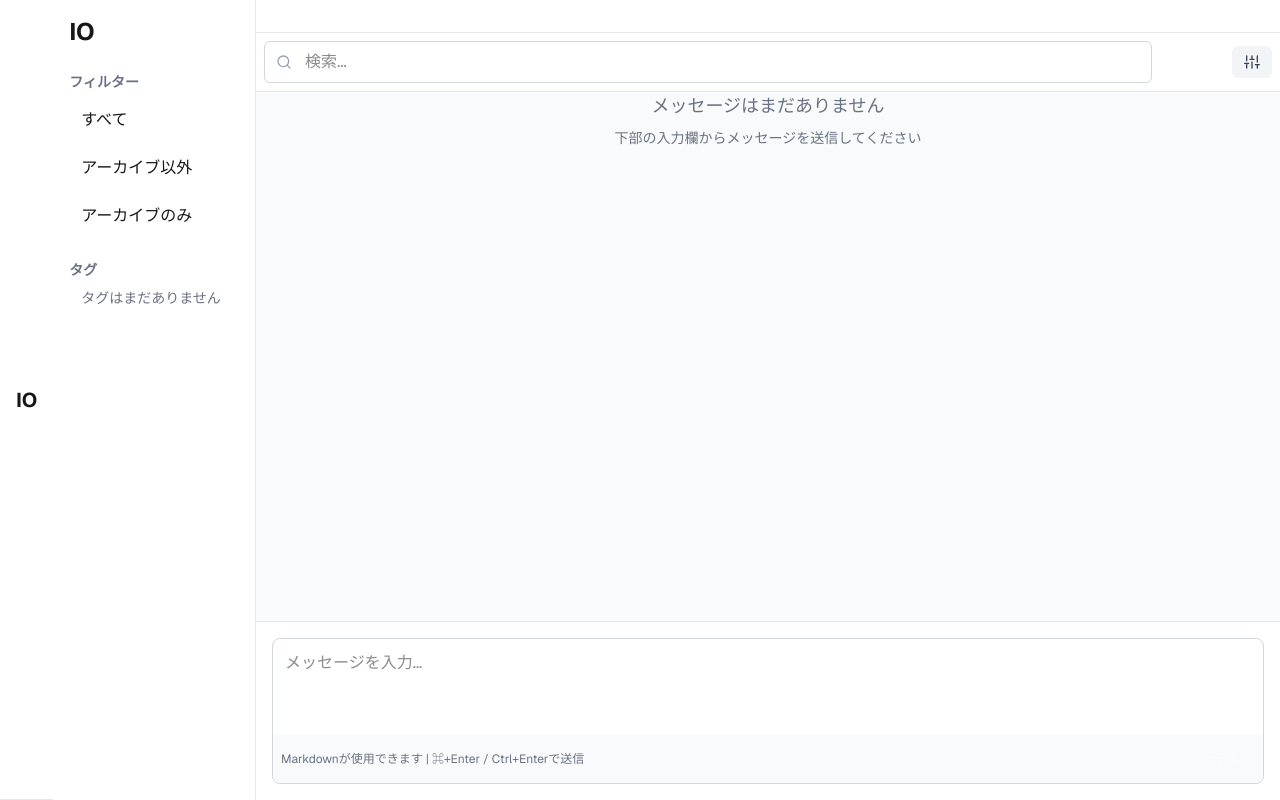
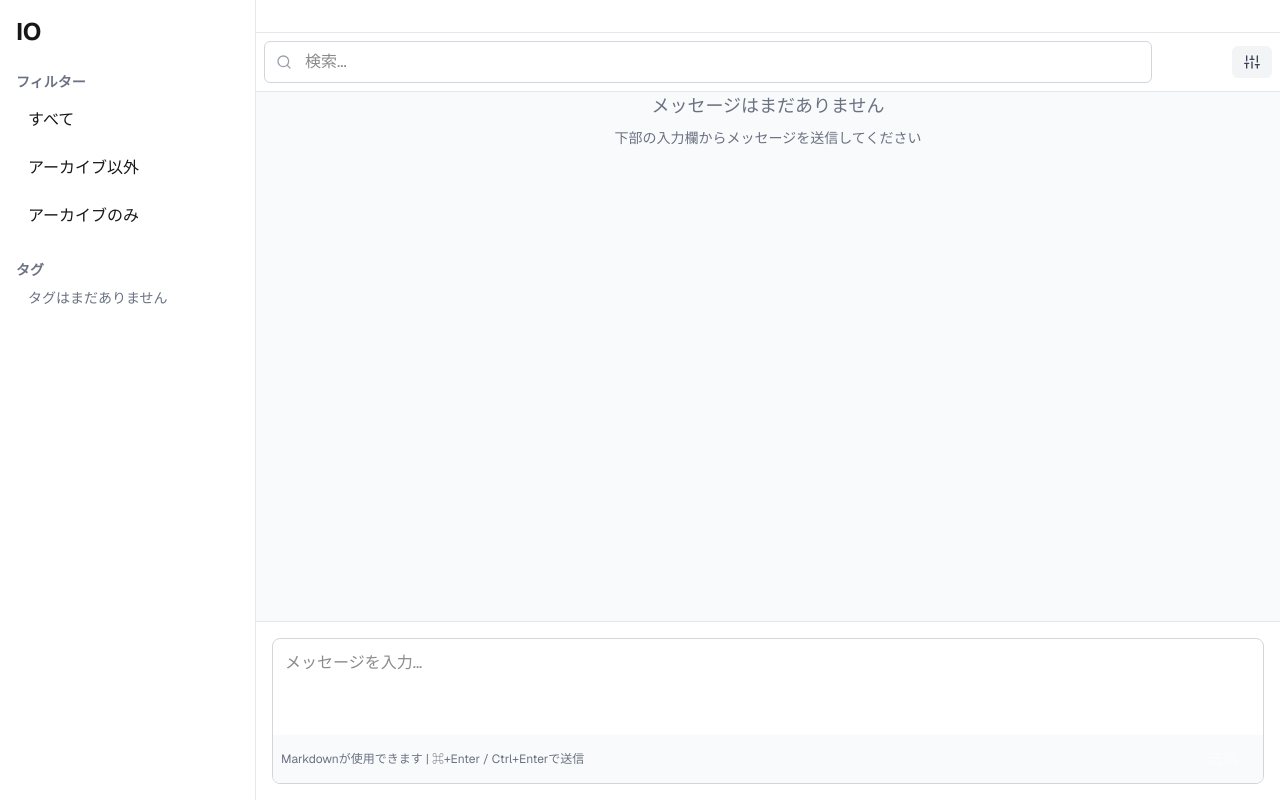
Before and after one commit to udus122/io-demo, a Next.js app in the folder io-app/: page / in a window 1280 px wide. Built offline with nearby package versions, Linux system fonts and the light colour scheme.

Commit message:
style: デスクトップ表示でサイドバーヘッダーを非表示に 💅

```diff
--- a/io-app/src/components/layout/MainLayout.tsx
+++ b/io-app/src/components/layout/MainLayout.tsx
@@ -18,8 +18,8 @@ const MainLayout: React.FC<MainLayoutProps> = ({ children, sidebar }) => {
         ${isSidebarOpen ? 'translate-x-0' : '-translate-x-full md:translate-x-0'}
         border-r border-gray-200 dark:border-gray-700 bg-white dark:bg-gray-800
       `}>
-        {/* サイドバーヘッダー */}
-        <div className="flex justify-between items-center p-4 border-b border-gray-200 dark:border-gray-700">
+        {/* サイドバーヘッダー - モバイルでのみ表示 */}
+        <div className="flex justify-between items-center p-4 border-b border-gray-200 dark:border-gray-700 md:hidden">
           <h1 className="text-xl font-bold">IO</h1>
           <button
             onClick={() => setIsSidebarOpen(false)}
```
